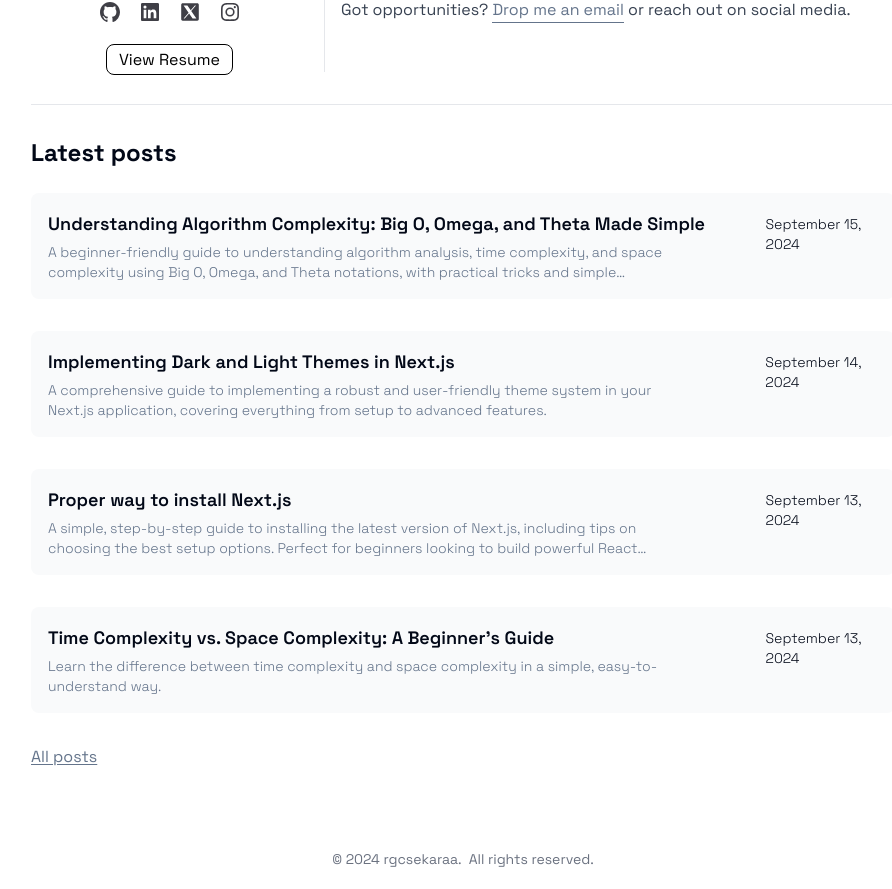
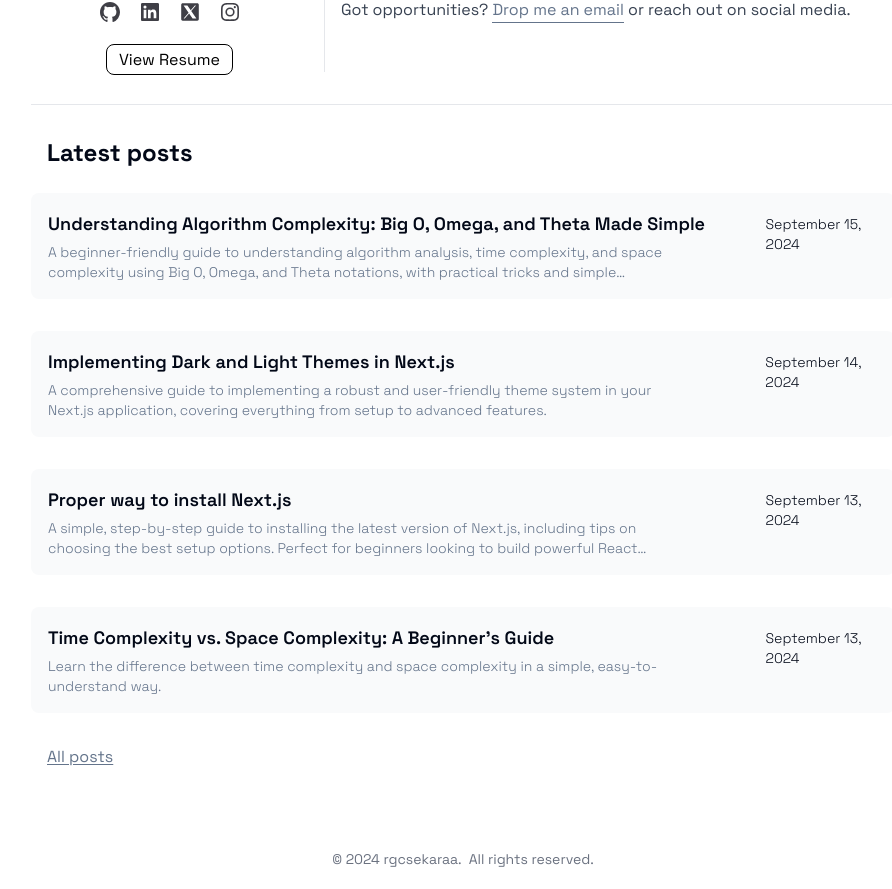
Before and after one commit to rgcsekaraa/crg-portfolio, a Next.js app: page / in a window 1280 px wide. Shown: the part 340-1229 px from the top of the page, without its empty margins (177-1069 px from the left). Built offline with nearby package versions, Linux system fonts and the light colour scheme.

Commit message:
shak ui feedback - fixed : in main page.

```diff
--- a/app/page.tsx
+++ b/app/page.tsx
@@ -99,7 +99,7 @@ export default function Home() {
         <div className='my-8 w-full border-t border-gray-200 dark:border-gray-800' />
 
         <div>
-          <h2 className='mb-6 text-2xl font-bold'>Latest posts</h2>
+          <h2 className='mb-6 text-2xl font-bold ml-4'>Latest posts</h2>
           <div className=''>
             <RecentPosts />
           </div>
--- a/components/recent-posts.tsx
+++ b/components/recent-posts.tsx
@@ -14,7 +14,7 @@ export default async function RecentPosts() {
           href='/blog'
           className='mt-8 inline-flex items-center gap-2 text-muted-foreground underline decoration-1 underline-offset-2 transition-colors hover:text-foreground'
         >
-          <span>All posts</span>
+          <span className='ml-4'>All posts</span>
         </Link>
       </div>
     </section>
```
